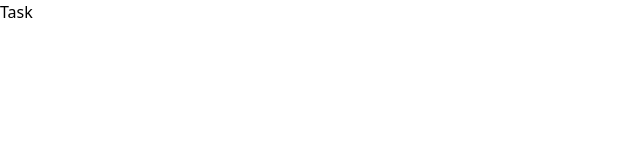
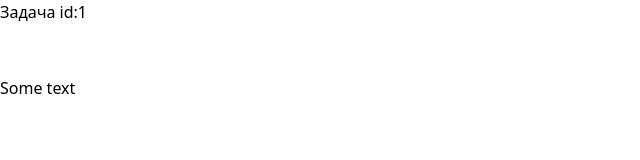
Before and after one commit to Beleks/kanban-test, a Vue app: page /tasks/1 in a window 1280 px wide. Shown: the top 160 px of the page, without its empty margins (0-640 px from the left). Built offline with nearby package versions, Linux system fonts and the light colour scheme.

Commit message:
Add task page

```diff
--- /dev/null
+++ b/src/components/icons/CloseIcon.vue
@@ -0,0 +1,18 @@
+<script setup>
+const props = defineProps({
+  size: {
+    type: [String, Number],
+    default: 18,
+  },
+});
+</script>
+
+<template>
+  <div>
+    <svg :width="size" :height="size" viewBox="0 0 24 24" fill="none" xmlns="http://www.w3.org/2000/svg">
+      <path d="M17 7L7 17M7 7L17 17" stroke-width="2" stroke-linecap="round" stroke-linejoin="round" />
+    </svg>
+  </div>
+</template>
+
+<style></style>
--- a/src/stores/board.js
+++ b/src/stores/board.js
@@ -39,7 +39,28 @@ export const useBoardStore = defineStore("board", () => {
       text: taskText,
     });
   }
-  function deleteTask(params) {}
+  function deleteTask(taskId) {
+    for (let i = 0; i < columns.value.length; i++) {
+      const tasks = columns.value[i].tasks;
+      for (let j = 0; j < tasks.length; j++) {
+        if (tasks[j].id === taskId) {
+          tasks.splice(j, 1);
+        }
+      }
+    }
+  }
+
+  function getTask(taskId) {
+    for (let i = 0; i < columns.value.length; i++) {
+      const tasks = columns.value[i].tasks;
+      for (let j = 0; j < tasks.length; j++) {
+        if (tasks[j].id === taskId) {
+          return tasks[j];
+        }
+      }
+    }
+    return null;
+  }
 
   function createColumn(columnTitle) {
     columnIdCounter.value = columnIdCounter.value + 1;
@@ -54,5 +75,5 @@ export const useBoardStore = defineStore("board", () => {
     columns.value.splice(index, 1);
   }
 
-  return { columns, createColumn, deleteColumn, createTask, deleteTask };
+  return { columns, createColumn, deleteColumn, createTask, deleteTask, getTask };
 });
--- a/src/views/TaskView.vue
+++ b/src/views/TaskView.vue
@@ -1,7 +1,63 @@
-<script setup></script>
+<script setup>
+import TrashIcon from "@/components/icons/TrashIcon.vue";
+import CloseIcon from "@/components/icons/CloseIcon.vue";
+
+import { useRoute, useRouter } from "vue-router";
+import { computed, onMounted, ref } from "vue";
+import { useBoardStore } from "@/stores/board";
+
+const route = useRoute();
+const router = useRouter();
+const boardStore = useBoardStore();
+
+const taskId = ref();
+const task = computed(() => boardStore.getTask(taskId.value));
+
+function backToBoard() {
+  router.push({ name: "Tasks" });
+}
+
+function deleteTask(taskId) {
+  boardStore.deleteTask(taskId);
+  backToBoard();
+}
+
+onMounted(() => {
+  taskId.value = parseInt(route.params.taskId);
+});
+</script>
 
 <template>
-  <div>
-    Task
+  <div class="flex justify-center">
+    <div v-if="task" class="w-[1000px]">
+      <div class="text-lg flex justify-between items-center">
+        <div>
+          Задача <span class="text-sm py-0.5 px-2 bg-yellow-600 rounded-md">id:{{ task.id }}</span>
+        </div>
+        <div class="flex">
+          <TrashIcon
+            :size="26"
+            class="stroke-zinc-400 hover:stroke-zinc-50 cursor-pointer mr-4"
+            @click="deleteTask(task.id)"
+          />
+          <CloseIcon :size="26" class="stroke-zinc-400 hover:stroke-zinc-50 cursor-pointer" @click="backToBoard" />
+        </div>
+      </div>
+      <div class="mt-4 flex justify-between">
+        <input
+          class="w-[800px] grow bg-zinc-900 outline-none rounded border border-zinc-600 focus:border-yellow-500 px-2.5 py-1.5"
+          v-model="task.text"
+        />
+        <!-- <div
+          class="px-2.5 py-1.5 grow ml-4 text-center cursor-pointer bg-green-700 hover:bg-green-600 transition rounded"
+        >
+          Сохранить
+        </div> -->
+      </div>
+    </div>
+    <div v-else class="text-center">
+      <div>Нет такой задачи</div>
+      <div @click="backToBoard" class="underline cursor-pointer">Вернуться к задачам</div>
+    </div>
   </div>
 </template>
--- a/src/views/TasksView.vue
+++ b/src/views/TasksView.vue
@@ -1,9 +1,11 @@
 <script setup>
 import TrashIcon from "@/components/icons/TrashIcon.vue";
-import router from "@/router";
+import { useRouter } from "vue-router";
 
 import { useBoardStore } from "@/stores/board";
 import { ref, computed } from "vue";
+
+const router = useRouter();
 
 const boardStore = useBoardStore();
 
```
